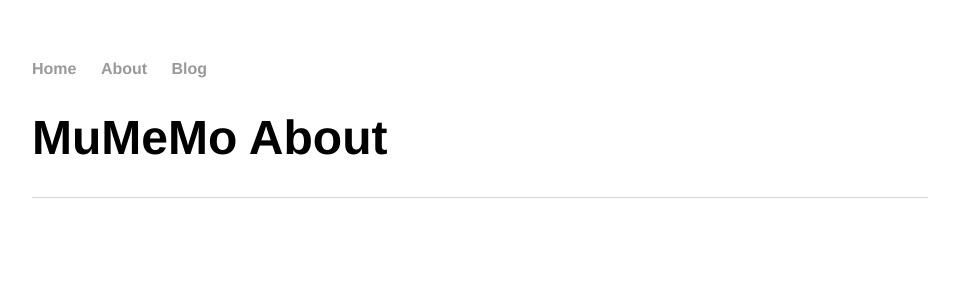
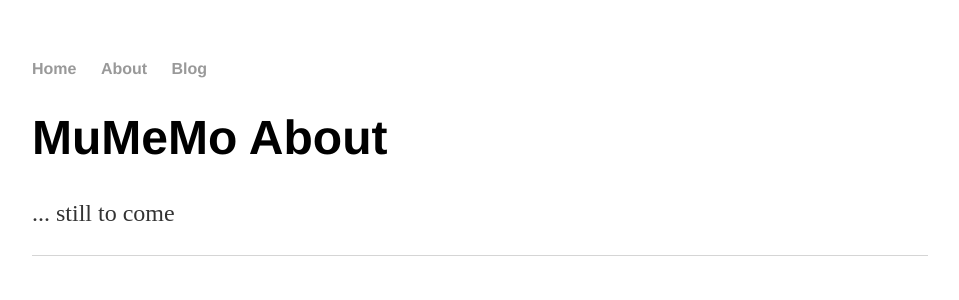
Before and after one commit to rudiverse/rudiverse.github.io, a Jekyll site: the page built from about/index.html, in a window 1280 px wide. Shown: the top 300 px of the page, without its empty margins (160-1119 px from the left). Built offline with Jekyll 4.4.1, drawn with Linux system fonts in a browser that asks for light colours.

Commit message:
Update index.html

```diff
--- a/about/index.html
+++ b/about/index.html
@@ -2,4 +2,5 @@
 layout: default
 title: MuMeMo About
 ---
-	<h1>{{ page.title }}</h1>
+<h1>{{ page.title }}</h1>
+<p>... still to come</p>
```
